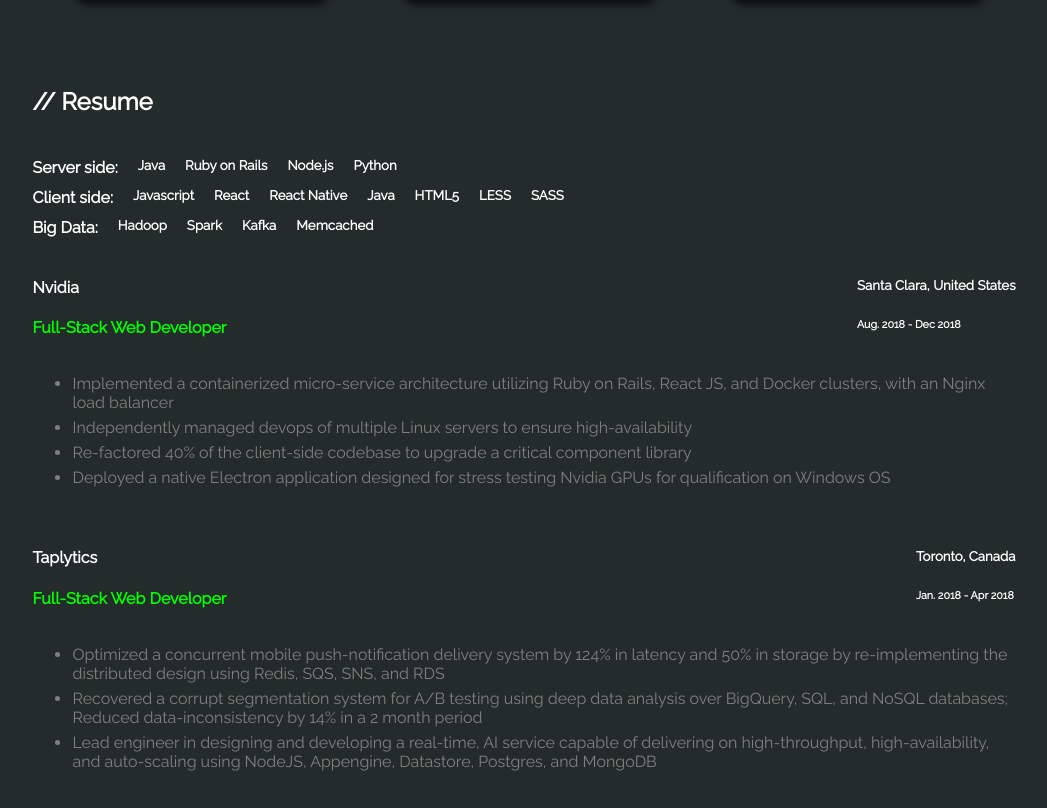
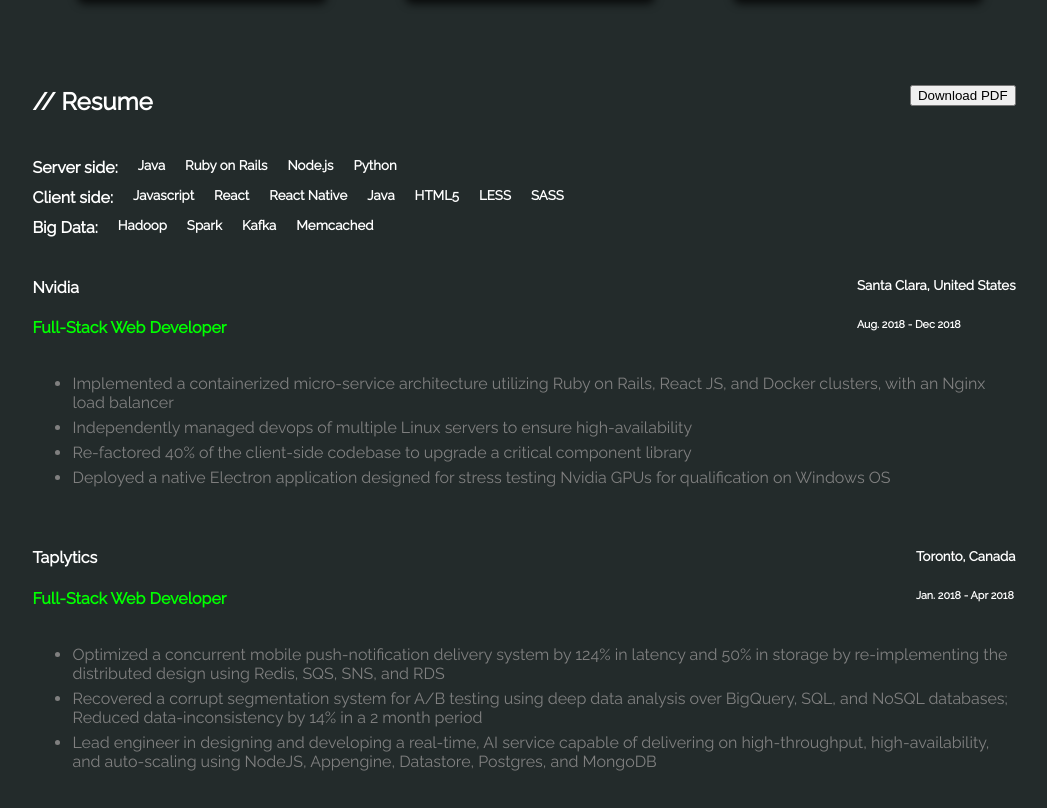
Before and after one commit to zbkkhan/zbkkhan.github.io, a plain HTML site: page index.html in a window 1280 px wide. Shown: the part 1815-2623 px from the top of the page, without its empty margins (116-1163 px from the left). Drawn offline with nearby package versions, Linux system fonts and the light colour scheme.

Commit message:
Added PDF resume

```diff
--- a/index.html
+++ b/index.html
@@ -85,7 +85,17 @@
 
 
             <div class="resume">
-                <h2>// Resume</h2>
+                <div  class="resume-header">
+                    <h2>// Resume</h2>
+                    <span>
+                        <a href="Zain_s_Resume_2019.pdf" download>
+                        <button>Download PDF</button>
+                        </a>
+                    </span>
+
+
+                </div>
+
                 <div class="anim skills">
                     <div class="skill-section"> <!-- repeatable -->
                         <section class="skill-body">
--- a/new-style.css
+++ b/new-style.css
@@ -102,7 +102,14 @@ header img {
 .resume {
     grid-area: resume;
 }
+.resume-header {
+    display: flex;
+    justify-content: space-between;
+}
 
+.resume-header span {
+    padding-top: 18px
+}
 .skills {
     margin-bottom: 30px;
 }
```
Also changed, not shown: 2 other files.
